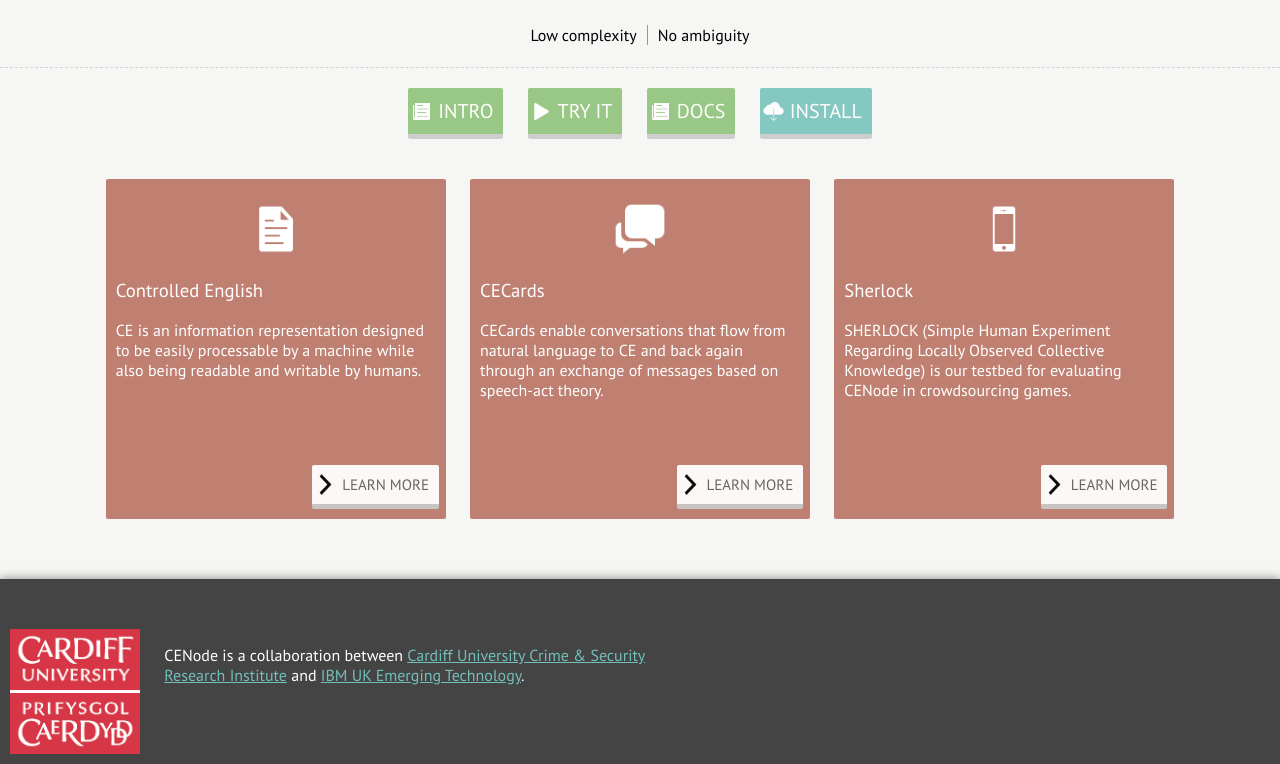
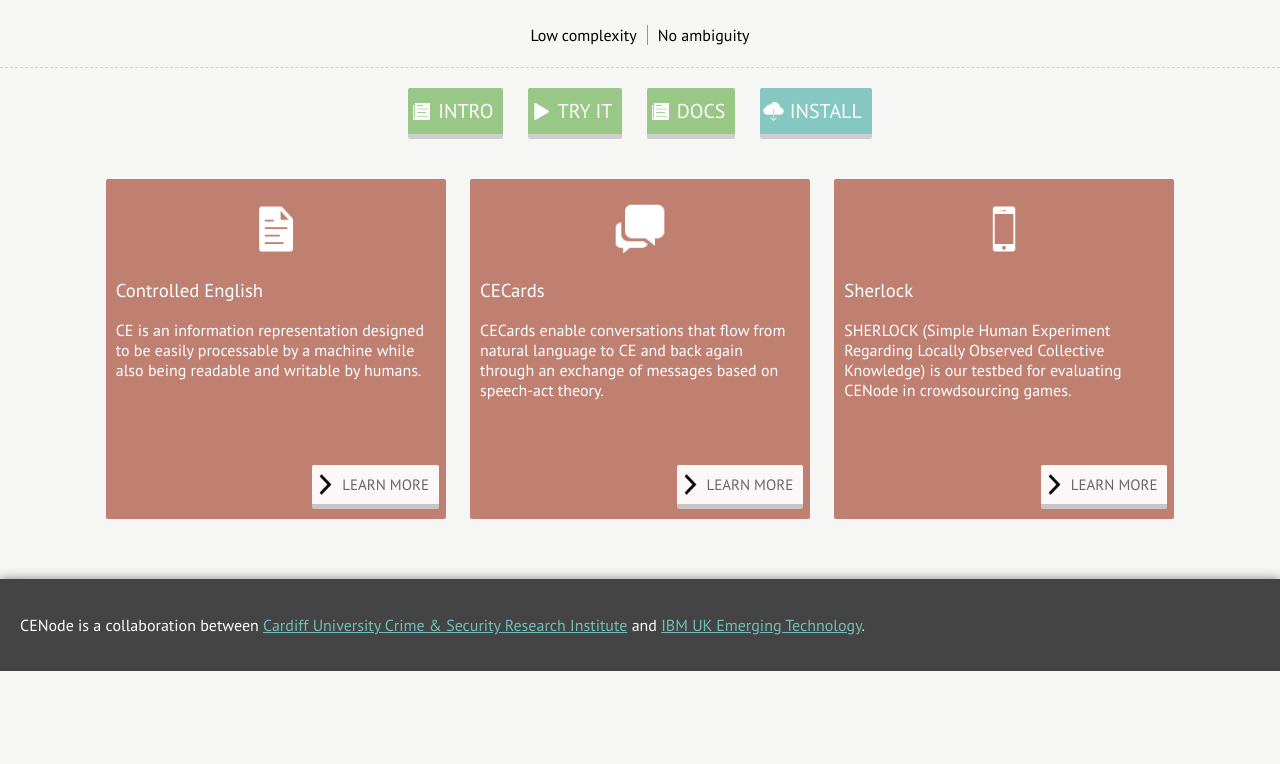
Before and after one commit to flyingsparx/CENode-website, a plain HTML site: page index.html in a window 1280 px wide. Shown: the part 400-1164 px from the top of the page. After the commit the page ends 1071 px from the top, so only its background shows below. Drawn offline with Linux system fonts and the light colour scheme; a web font is replaced by a local one.

Commit message:
removed Cardiff logo and widened footer text

```diff
--- a/index.html
+++ b/index.html
@@ -69,7 +69,7 @@
             footer{
                 background:#444;
                 margin-top:50px;
-                padding-top:40px;
+                padding:10px;
                 display:block;
                 min-height:20px;
                 box-shadow:0px 0px 10px gray;
@@ -85,7 +85,6 @@
             }
             footer div.attribution{
                 display:inline-block;
-                max-width:500px;
                 vertical-align:text-top;
                 margin:10px;
             }
@@ -332,7 +331,6 @@
         </section>
 
         <footer>
-            <img src="media/cardiff_logo.jpg" class="attribution" />
             <div class="attribution">
               <p>CENode is a collaboration between <a href="http://www.cardiff.ac.uk/crime-security" target="_blank">Cardiff University Crime &amp; Security Research Institute</a> and <a href="https://www.ibm.com/blogs/emerging-technology/" target="_blank">IBM UK Emerging Technology</a>.</p>
             </div>
```
Also changed, not shown: media/cardiff_logo.jpg (deleted).
